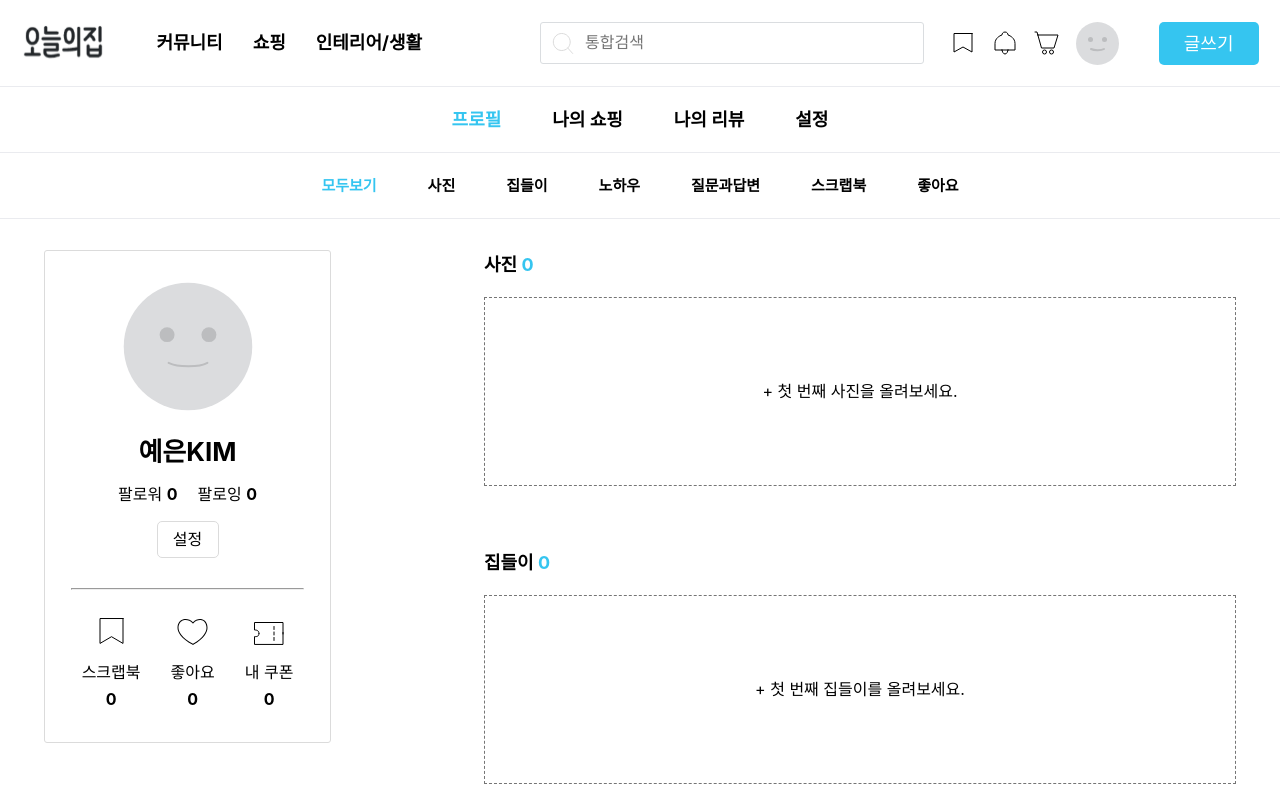
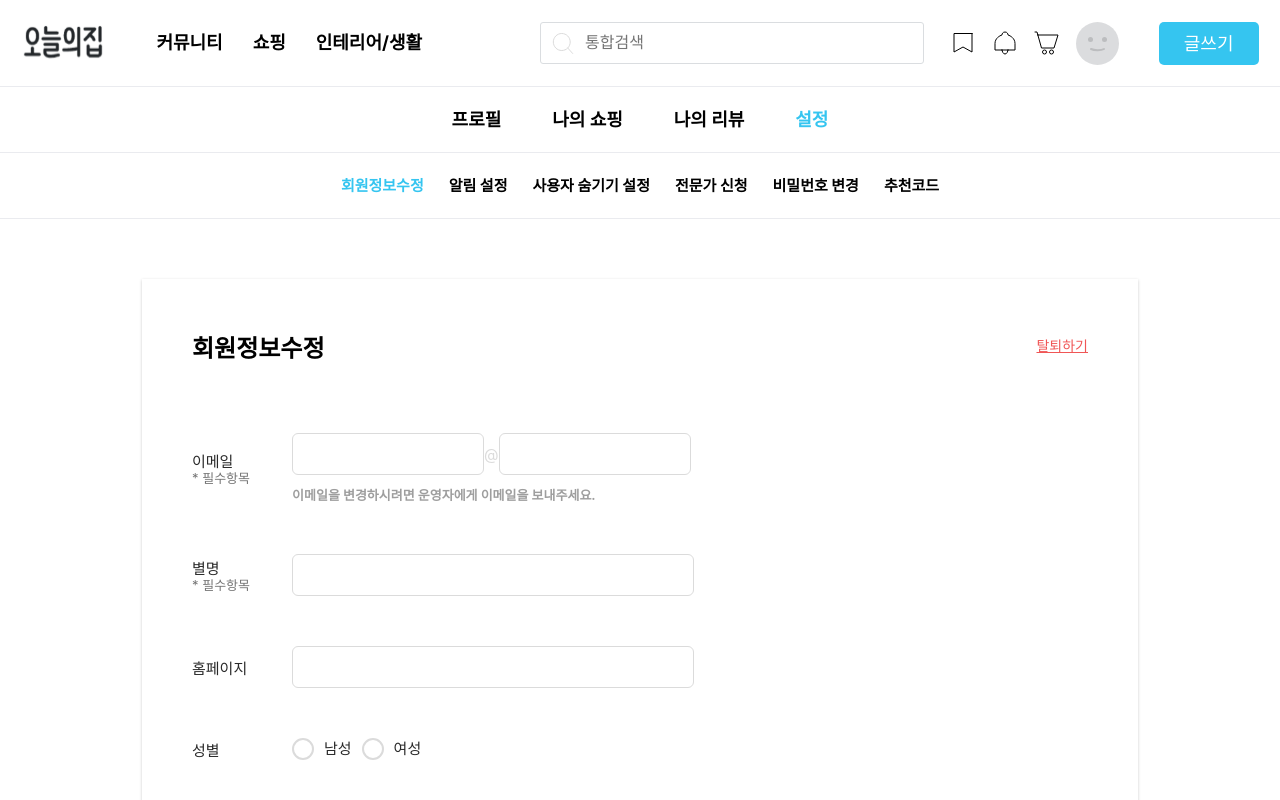
Before and after one commit to 3rd-PARD-WEB-PART/KIMYEEUN, a React (Create React App) app in the folder pard_3rd_kimyeeun_todayhome/: page /editProfile in a window 1280 px wide. Shown: the top 800 px of the page. Built offline with nearby package versions, Linux system fonts and the light colour scheme.

Commit message:
라우터 설정

```diff
--- a/pard_3rd_kimyeeun_todayhome/package.json
+++ b/pard_3rd_kimyeeun_todayhome/package.json
@@ -8,6 +8,7 @@
     "@testing-library/user-event": "^13.5.0",
     "react": "^18.2.0",
     "react-dom": "^18.2.0",
+    "react-router-dom": "^6.22.3",
     "react-scripts": "5.0.1",
     "styled-components": "^6.1.8",
     "web-vitals": "^2.1.4"
--- a/pard_3rd_kimyeeun_todayhome/src/App.js
+++ b/pard_3rd_kimyeeun_todayhome/src/App.js
@@ -1,12 +1,15 @@
 import "./App.css";
 import RegisterPage from "./Pages/RegisterPage/RegisterPage";
 import Profile from "./Pages/ProfilePage/Profile";
-import EditProfile from "./Pages/EditPage/EditProfile"
+import EditProfile from "./Pages/EditPage/EditProfile";
+import MyRoutes from "./MyRoutes";
+
 function App() {
   return (
     <>
+      <MyRoutes />
       {/* <RegisterPage /> */}
-      <Profile />
+      {/* <Profile /> */}
       {/* <EditProfile /> */}
     </>
   );
--- /dev/null
+++ b/pard_3rd_kimyeeun_todayhome/src/MyRoutes.js
@@ -0,0 +1,17 @@
+import { Routes, Route } from "react-router-dom";
+import Profile from "./Pages/ProfilePage/Profile";
+import EditProfile from "./Pages/EditPage/EditProfile";
+import Layout from "./Pages/Layout";
+
+function MyRoutes() {
+  return (
+    <Routes>
+      <Route element={<Layout />}>
+        <Route path="/" element={<Profile />} />
+        <Route path="/editProfile" element={<EditProfile />} />
+      </Route>
+    </Routes>
+  );
+}
+
+export default MyRoutes;
--- a/pard_3rd_kimyeeun_todayhome/src/Pages/EditPage/EditProfile.js
+++ b/pard_3rd_kimyeeun_todayhome/src/Pages/EditPage/EditProfile.js
@@ -64,40 +64,6 @@ function EditProfile() {
 
   return (
     <>
-      {/* 가장 상단 div */}
-      <Header>
-        {/* 로고*/}
-        <Img src={process.env.PUBLIC_URL + "/Header_1.svg"} />
-        {/* 메뉴 */}
-        <Menus>
-          <Menu>커뮤니티</Menu>
-          <Menu>쇼핑</Menu>
-          <Menu>인테리어/생활</Menu>
-        </Menus>
-        {/* 검색창*/}
-        <SearchBar>
-          <img alt="검색 아이콘" src={process.env.PUBLIC_URL + "/search.svg"} />
-          <Search type="text" placeholder="통합검색" />
-        </SearchBar>
-        <Icons>
-          <Icon src={process.env.PUBLIC_URL + "/scrap.svg"} marginRight={21} />
-          <Icon src={process.env.PUBLIC_URL + "/alert.svg"} marginRight={18} />
-          <Icon
-            src={process.env.PUBLIC_URL + "/bucket.svg"}
-            marginRight={16.5}
-          />
-        </Icons>
-        <img src={process.env.PUBLIC_URL + "/smallProfileIcon.svg"} />
-        <WriteButton>글쓰기</WriteButton>
-      </Header>
-      <MenuRow gap={51} fontSize={18}>
-        <div>프로필</div>
-        <div>나의 쇼핑</div>
-        <div>나의 리뷰</div>
-        <div>
-          <Span>설정</Span>
-        </div>
-      </MenuRow>
       <MenuRow gap={25} fontSize={15}>
         <div>
           <Span>회원정보수정</Span>
@@ -200,79 +166,6 @@ function EditProfile() {
     </>
   );
 }
-
-const Header = styled.div`
-  display: flex;
-  flex-direction: row;
-  align-items: center;
-  height: 86px;
-  justify-content: center;
-  border: solid;
-  border-width: 0px 0px 1px 0px;
-  border-color: #eaebef;
-`;
-
-const Img = styled.img`
-  margin-right: 50px;
-`;
-const Menus = styled.div`
-  display: flex;
-  flex-direction: row;
-  align-items: center;
-  gap: 30px;
-`;
-
-const Menu = styled.div`
-  font-family: Inter;
-  font-size: 18px;
-  font-weight: 700;
-  line-height: 21.78px;
-  text-align: center;
-`;
-
-const SearchBar = styled.div`
-  display: flex;
-  flex-direction: row;
-  width: 360px;
-  height: 30px;
-  align-items: center;
-  margin-left: 118px;
-  margin-right: 29px;
-  padding: 5px 11px;
-  border: 1px solid #dadde0;
-  border-radius: 3px;
-`;
-
-const Search = styled.input`
-  width: 100%;
-  height: 90%;
-  margin-left: 11px;
-  border: none;
-  font-size: 16px;
-  &:focus {
-    outline: none;
-  }
-`;
-
-const Icons = styled.div`
-  display: flex;
-  flex-direction: row;
-`;
-
-const WriteButton = styled.div`
-  width: 100px;
-  height: 43px;
-  border-radius: 5px;
-  background-color: #35c5f0;
-  color: white;
-  text-align: center;
-  line-height: 43px;
-  font-size: 18px;
-  margin-left: 40px;
-`;
-const Icon = styled.img`
-  margin-right: ${({ marginRight }) => marginRight}px;
-`;
 
 const MenuRow = styled.div`
   display: flex;
--- /dev/null
+++ b/pard_3rd_kimyeeun_todayhome/src/Pages/Layout.js
@@ -0,0 +1,152 @@
+import { Outlet, useNavigate, useLocation } from "react-router-dom";
+import styled from "styled-components";
+const Layout = () => {
+  const navigate = useNavigate();
+  const location = useLocation();
+
+  const isActive = (path) => location.pathname === path;
+
+  const moveTo = (path) => {
+    navigate(path);
+  };
+
+  return (
+    <div>
+      <Header>
+        <Img src={process.env.PUBLIC_URL + "/Header_1.svg"} />
+        <Menus>
+          <Menu>커뮤니티</Menu>
+          <Menu>쇼핑</Menu>
+          <Menu>인테리어/생활</Menu>
+        </Menus>
+        <SearchBar>
+          <img alt="검색 아이콘" src={process.env.PUBLIC_URL + "/search.svg"} />
+          <Search type="text" placeholder="통합검색" />
+        </SearchBar>
+        <Icons>
+          <Icon src={process.env.PUBLIC_URL + "/scrap.svg"} marginRight={21} />
+          <Icon src={process.env.PUBLIC_URL + "/alert.svg"} marginRight={18} />
+          <Icon
+            src={process.env.PUBLIC_URL + "/bucket.svg"}
+            marginRight={16.5}
+          />
+        </Icons>
+        <img src={process.env.PUBLIC_URL + "/smallProfileIcon.svg"} />
+        <WriteButton>글쓰기</WriteButton>
+      </Header>
+      <MenuRow gap={51} fontSize={18}>
+        <NavLink
+          onClick={() => moveTo("/")}
+          isActive={isActive("/".toString())}
+        >
+          프로필
+        </NavLink>
+        <NavLink>나의 쇼핑</NavLink>
+        <NavLink>나의 리뷰</NavLink>
+        <NavLink
+          onClick={() => moveTo("/editProfile")}
+          isActive={isActive("/editProfile".toString())}
+        >
+          설정
+        </NavLink>
+      </MenuRow>
+      <main>
+        <Outlet />
+      </main>
+    </div>
+  );
+};
+const Header = styled.div`
+  display: flex;
+  flex-direction: row;
+  align-items: center;
+  height: 86px;
+  justify-content: center;
+  border: solid;
+  border-width: 0px 0px 1px 0px;
+  border-color: #eaebef;
+`;
+
+const Img = styled.img`
+  margin-right: 50px;
+`;
+const Menus = styled.div`
+  display: flex;
+  flex-direction: row;
+  align-items: center;
+  gap: 30px;
+  cursor: pointer;
+`;
+
+const Menu = styled.div`
+  font-family: Inter;
+  font-size: 18px;
+  font-weight: 700;
+  line-height: 21.78px;
+  text-align: center;
+`;
+
+const SearchBar = styled.div`
+  display: flex;
+  flex-direction: row;
+  width: 360px;
+  height: 30px;
+  align-items: center;
+  margin-left: 118px;
+  margin-right: 29px;
+  padding: 5px 11px;
+  border: 1px solid #dadde0;
+  border-radius: 3px;
+`;
+
+const Search = styled.input`
+  width: 100%;
+  height: 90%;
+  margin-left: 11px;
+  border: none;
+  font-size: 16px;
+  &:focus {
+    outline: none;
+  }
+`;
+
+const Icons = styled.div`
+  display: flex;
+  flex-direction: row;
+`;
+
+const WriteButton = styled.div`
+  width: 100px;
+  height: 43px;
+  border-radius: 5px;
+  background-color: #35c5f0;
+  color: white;
+  text-align: center;
+  line-height: 43px;
+  font-size: 18px;
+  margin-left: 40px;
+`;
+const Icon = styled.img`
+  margin-right: ${({ marginRight }) => marginRight}px;
+`;
+const MenuRow = styled.div`
+  display: flex;
+  flex-direction: row;
+  justify-content: center;
+  font-family: Inter;
+  font-weight: 700;
+  line-height: 21.78px;
+  text-align: center;
+  height: 65px;
+  border: solid;
+  border-width: 0px 0px 1px 0px;
+  border-color: #eaebef;
+  align-items: center;
+  gap: ${({ gap }) => gap}px;
+  font-size: ${({ fontSize }) => fontSize}px;
+`;
+const NavLink = styled.a`
+  cursor: pointer;
+  color: ${(props) => (props.isActive ? "#35c5f0" : "black")};
+`;
+export default Layout;
--- a/pard_3rd_kimyeeun_todayhome/src/Pages/ProfilePage/Profile.js
+++ b/pard_3rd_kimyeeun_todayhome/src/Pages/ProfilePage/Profile.js
@@ -1,10 +1,15 @@
 import styled from "styled-components";
+import { useNavigate } from "react-router-dom";
 import { useState } from "react";
 
 function Profile() {
   const [isIconClicked, setIsIconClicked] = useState(false);
   const [likeCount, setLikeCount] = useState(0);
 
+  const navigate = useNavigate();
+  const moveToEdit = () => {
+    navigate("/editProfile");
+  };
   //하트 아이콘을 누를 떄
   const handleIconClick = () => {
     setIsIconClicked(!isIconClicked);
@@ -18,41 +23,6 @@ function Profile() {
 
   return (
     <>
-      {/* 가장 상단 div */}
-      <Header>
-        {/* 로고*/}
-        <Img src={process.env.PUBLIC_URL + "/Header_1.svg"} />
-        {/* 메뉴 */}
-        <Menus>
-          <Menu>커뮤니티</Menu>
-          <Menu>쇼핑</Menu>
-          <Menu>인테리어/생활</Menu>
-        </Menus>
-        {/* 검색창*/}
-        <SearchBar>
-          <img alt="검색 아이콘" src={process.env.PUBLIC_URL + "/search.svg"} />
-          <Search type="text" placeholder="통합검색" />
-        </SearchBar>
-        {/* 상단바 아이콘 */}
-        <Icons>
-          <Icon src={process.env.PUBLIC_URL + "/scrap.svg"} marginRight={21} />
-          <Icon src={process.env.PUBLIC_URL + "/alert.svg"} marginRight={18} />
-          <Icon
-            src={process.env.PUBLIC_URL + "/bucket.svg"}
-            marginRight={16.5}
-          />
-        </Icons>
-        <img src={process.env.PUBLIC_URL + "/smallProfileIcon.svg"} />
-        <WriteButton>글쓰기</WriteButton>
-      </Header>
-      <MenuRow fontSize={18}>
-        <div>
-          <Span>프로필</Span>
-        </div>
-        <div>나의 쇼핑</div>
-        <div>나의 리뷰</div>
-        <div>설정</div>
-      </MenuRow>
       <MenuRow fontSize={15}>
         <div>
           <Span>모두보기</Span>
@@ -80,7 +50,7 @@ function Profile() {
                 팔로잉 <BoldSpan>0</BoldSpan>
               </div>
             </FollowArea>
-            <Setting>설정</Setting>
+            <Setting onClick = {moveToEdit}>설정</Setting>
           </Texts>
           <Hr />
           <ButtonArea>
@@ -120,80 +90,6 @@ function Profile() {
     </>
   );
 }
-
-const Header = styled.div`
-  display: flex;
-  flex-direction: row;
-  align-items: center;
-  height: 86px;
-  justify-content: center;
-  border: solid;
-  border-width: 0px 0px 1px 0px;
-  border-color: #eaebef;
-`;
-
-const Img = styled.img`
-  margin-right: 50px;
-`;
-const Menus = styled.div`
-  display: flex;
-  flex-direction: row;
-  align-items: center;
-  gap: 30px;
-`;
-
-const Menu = styled.div`
-  font-family: Inter;
-  font-size: 18px;
-  font-weight: 700;
-  line-height: 21.78px;
-  text-align: center;
-`;
-
-const SearchBar = styled.div`
-  display: flex;
-  flex-direction: row;
-  width: 360px;
-  height: 30px;
-  align-items: center;
-  margin-left: 118px;
-  margin-right: 29px;
-  padding: 5px 11px;
-  border: 1px solid #dadde0;
-  border-radius: 3px;
-`;
-
-const Search = styled.input`
-  width: 100%;
-  height: 90%;
-  margin-left: 11px;
-  border: none;
-  font-size: 16px;
-  &:focus {
-    outline: none;
-  }
-`;
-
-const Icons = styled.div`
-  display: flex;
-  flex-direction: row;
-`;
-
-const WriteButton = styled.div`
-  width: 100px;
-  height: 43px;
-  border-radius: 5px;
-  background-color: #35c5f0;
-  color: white;
-  text-align: center;
-  line-height: 43px;
-  font-size: 18px;
-  margin-left: 40px;
-`;
-const Icon = styled.img`
-  margin-right: ${({ marginRight }) => marginRight}px;
-`;
-
 const MenuRow = styled.div`
   display: flex;
   flex-direction: row;
@@ -270,6 +166,7 @@ const Setting = styled.div`
   text-align: center;
   margin-top: 16px;
   margin-bottom: 30px;
+  cursor: pointer;
 `;
 const Hr = styled.hr`
   width: 231px;
--- a/pard_3rd_kimyeeun_todayhome/src/index.js
+++ b/pard_3rd_kimyeeun_todayhome/src/index.js
@@ -1,13 +1,16 @@
-import React from 'react';
-import ReactDOM from 'react-dom/client';
-import './index.css';
-import App from './App';
-import reportWebVitals from './reportWebVitals';
+import React from "react";
+import ReactDOM from "react-dom/client";
+import "./index.css";
+import App from "./App";
+import reportWebVitals from "./reportWebVitals";
+import { BrowserRouter } from "react-router-dom";
 
-const root = ReactDOM.createRoot(document.getElementById('root'));
+const root = ReactDOM.createRoot(document.getElementById("root"));
 root.render(
   <React.StrictMode>
-    <App />
+    <BrowserRouter>
+      <App />
+    </BrowserRouter>
   </React.StrictMode>
 );
 
```
Also changed, not shown: 1 other file (tests, documents, lock files or other folders).
